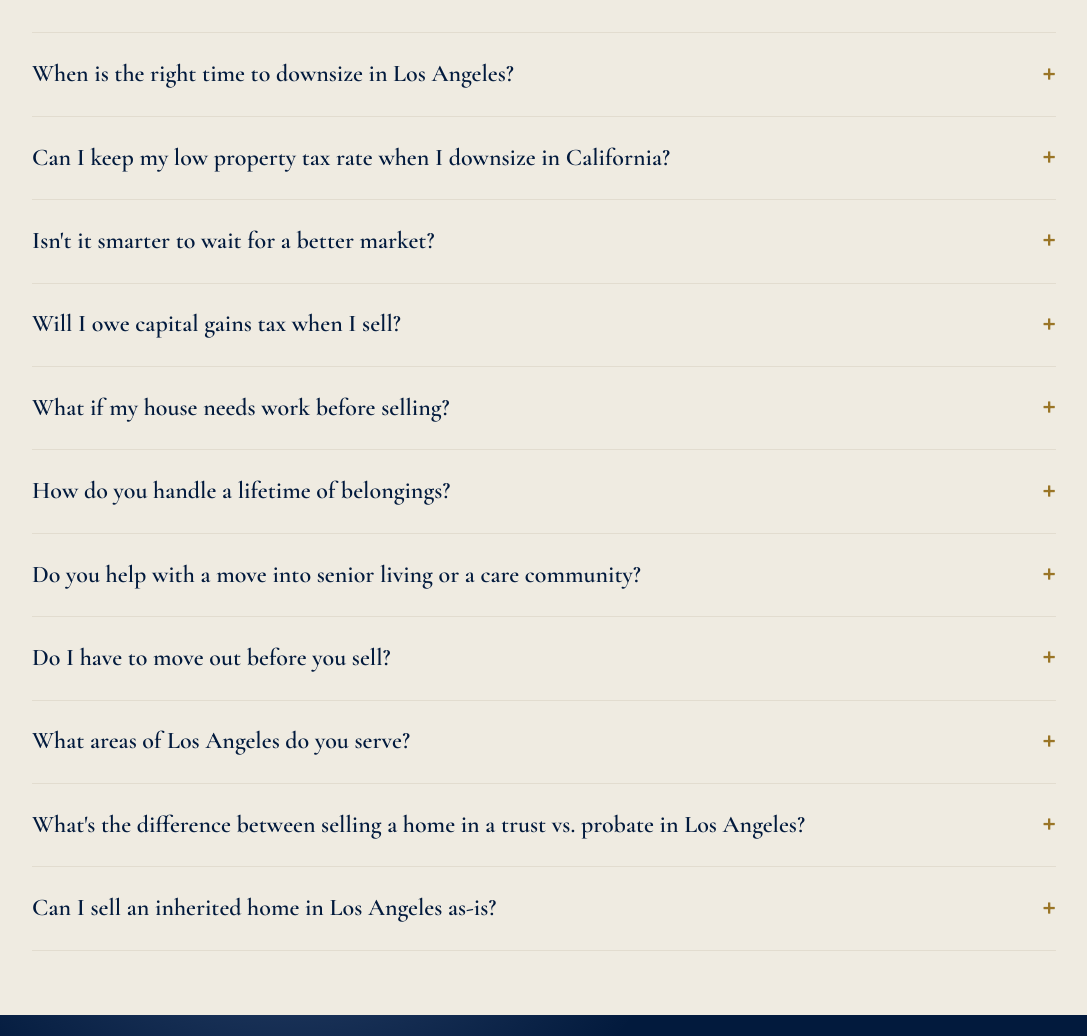
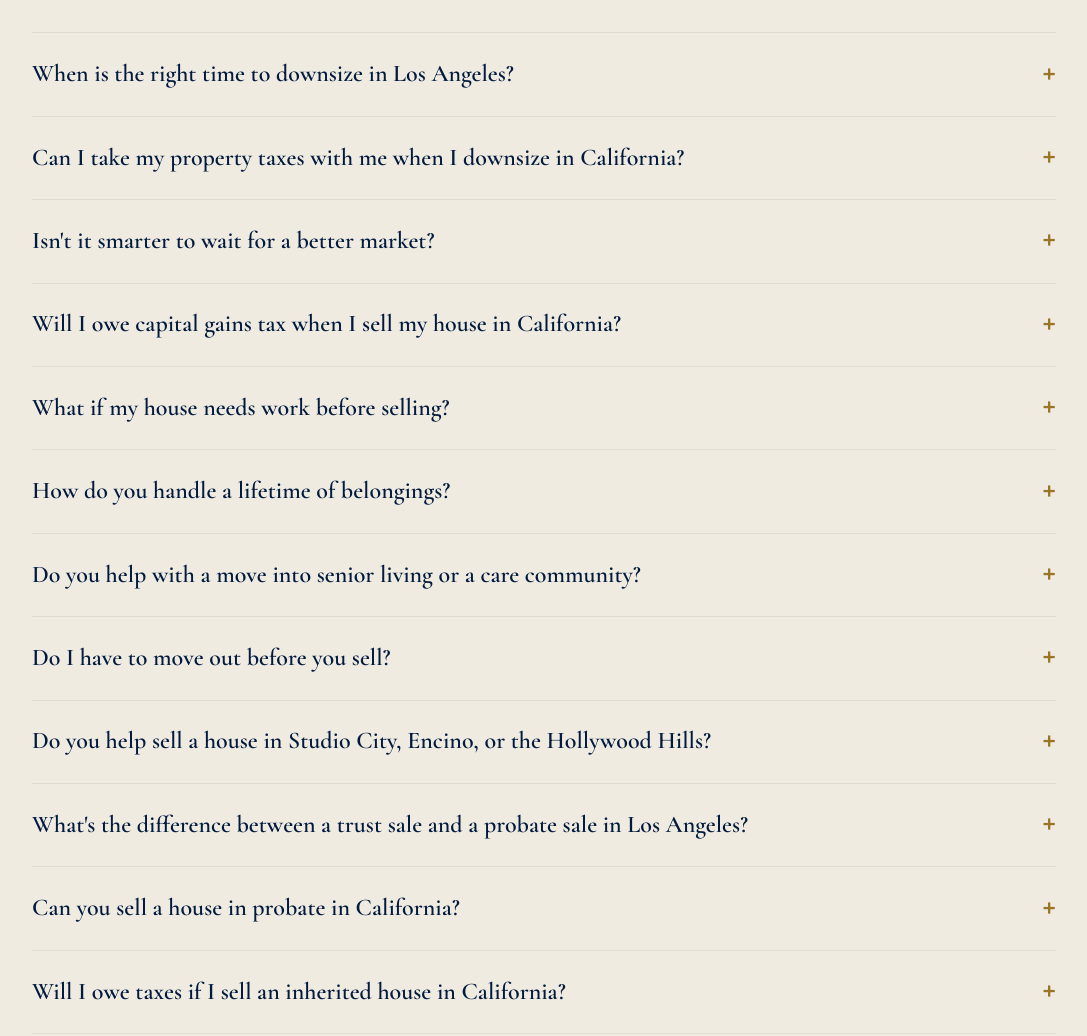
Before and after one commit to padillaadvisory/padilla-advisory-group, an Eleventy site: page src/index.njk in a window 1280 px wide. Shown: the part 7040-8076 px from the top of the page, without its empty margins (96-1183 px from the left). Built offline with nearby package versions, Linux system fonts and the light colour scheme; Eleventy itself is replaced by a stand-in of ours; files that its build step writes are made by us from their sources.

Commit message:
FAQ: tighten Prop 19 and capital gains answers, add probate and inherited-tax FAQs
- Retitle Prop 19 question around 'take property taxes with me'; add base year value transfer, price-difference and two-year replacement rules
- Capital gains: add 2-of-5-year ownership/use test
- Neighborhood FAQ rewritten around Studio City / Encino / Hollywood Hills
- Trust vs probate retitled; new FAQs: selling a house in probate, taxes on an inherited house
- Soften unsourced '$3,000 a month' carrying-cost claim
- FAQPage JSON-LD kept in sync with on-page FAQ

Co-Authored-By: Claude Sonnet 5.5 <noreply@anthropic.com>
Claude-Session: https://claude.ai/code/session_019aMS2C565sJcmdLLRGuNfv

```diff
--- a/src/index.njk
+++ b/src/index.njk
@@ -90,15 +90,17 @@ ogTitle: "Padilla Advisory Group | Downsizing & Inherited-Home Sales in Los Ange
   "@type": "FAQPage",
   "mainEntity": [
     {"@type":"Question","name":"When is the right time to downsize in Los Angeles?","acceptedAnswer":{"@type":"Answer","text":"The right time is usually when the home is costing you more than it gives back, in upkeep, stairs, taxes, or empty rooms. In Los Angeles, longtime owners often hold large amounts of equity, so timing is less about the market and more about your life. We help you weigh readiness, tax exposure, and pricing so the decision is made on your terms, not a deadline."}},
-    {"@type":"Question","name":"Can I keep my low property tax rate when I downsize in California?","acceptedAnswer":{"@type":"Answer","text":"Often, yes. If you're 55 or older, Proposition 19 lets you transfer your existing Prop 13 property tax base to a new home in California, up to three times in your lifetime. It's a major advantage most homeowners don't realize they have. The timing rules are strict, so talk to a tax professional or your agent before you list. This is general information, not tax advice."}},
-    {"@type":"Question","name":"Isn't it smarter to wait for a better market before selling?","acceptedAnswer":{"@type":"Answer","text":"Not always. While you wait, you're paying insurance, utilities, and maintenance, often $3,000 or more a month, on space you're not using. Waiting six months for a theoretical higher price can quietly cost tens of thousands in carrying costs. We run your actual numbers so the decision is based on math, not hope."}},
-    {"@type":"Question","name":"Will I owe capital gains tax when I sell my longtime home?","acceptedAnswer":{"@type":"Answer","text":"Possibly. A single homeowner can exclude up to $250,000 of gain and a married couple up to $500,000 on a primary residence, but longtime LA owners frequently exceed that because of decades of appreciation. The exact number depends on your cost basis and improvements, so we coordinate early with your CPA and factor it into the plan. This is general information, not tax advice."}},
+    {"@type":"Question","name":"Can I take my property taxes with me when I downsize in California?","acceptedAnswer":{"@type":"Answer","text":"Often, yes. If you're 55 or older, Prop 19 lets you transfer your low Prop 13 tax base (a base year value transfer) to a replacement home anywhere in California, up to three times. If the new home costs more, your taxable value rises only by the difference. The replacement home generally has to be bought or built within two years of your sale, so plan before you list. The rules are strict, so talk to a tax professional or your agent first. This is general information, not tax advice."}},
+    {"@type":"Question","name":"Isn't it smarter to wait for a better market before selling?","acceptedAnswer":{"@type":"Answer","text":"Not always. While you wait, you're paying insurance, utilities, and maintenance, often thousands of dollars a month, on space you're not using. Waiting six months for a theoretical higher price can quietly cost tens of thousands in carrying costs. We run your actual numbers so the decision is based on math, not hope."}},
+    {"@type":"Question","name":"Will I owe capital gains tax when I sell my house in California?","acceptedAnswer":{"@type":"Answer","text":"Possibly. If you've owned and lived in the home for at least 2 of the last 5 years, a single homeowner can exclude up to $250,000 of gain and a married couple up to $500,000, but longtime LA owners frequently exceed that after decades of appreciation. The exact number depends on your cost basis and improvements, so we coordinate early with your CPA and build it into the plan. This is general information, not tax advice."}},
     {"@type":"Question","name":"What if my house needs work before selling?","acceptedAnswer":{"@type":"Answer","text":"Most longtime homes do, and that is fine. We identify only the improvements that actually return more than they cost, arrange and manage the vendors, and can often defer payment until closing. You do not front cash or manage contractors yourself."}},
     {"@type":"Question","name":"How do you handle a lifetime of belongings?","acceptedAnswer":{"@type":"Answer","text":"We coordinate sorting, donation, estate sale, and clear-out as part of the process, on your pace. Nothing gets thrown out without your say. The goal is that you move once, into a home that already fits, without the boxes and the overwhelm."}},
     {"@type":"Question","name":"Do you help with a move into senior living or a care community?","acceptedAnswer":{"@type":"Answer","text":"Yes. Beyond selling the home, we guide seniors and their families through moves into care communities, with compassion, trusted resources, and zero added stress. It is one of the core reasons families call us."}},
     {"@type":"Question","name":"Do I have to move out before you sell the house?","acceptedAnswer":{"@type":"Answer","text":"No. We build the plan around your timeline, including options that let you sell first and move second, or secure your next place before listing. You should never feel homeless in the gap."}},
-    {"@type":"Question","name":"What areas of Los Angeles do you serve?","acceptedAnswer":{"@type":"Answer","text":"Beverly Hills, West Hollywood, Studio City, Sherman Oaks, Encino, Beachwood Canyon, the Hollywood Hills, Los Feliz, and the greater Westside, with our focus on the Westside and the Hills."}},
-    {"@type":"Question","name":"What's the difference between selling a home in a trust vs. probate in Los Angeles?","acceptedAnswer":{"@type":"Answer","text":"A trust sale happens when the home is held in a living trust, and the successor trustee can sell it according to the trust documents, without court supervision. A probate sale happens when there is no trust, and the court has to approve the sale. We handle both, working alongside your estate attorney so nothing stalls."}},
+    {"@type":"Question","name":"Do you help sell a house in Studio City, Encino, or the Hollywood Hills?","acceptedAnswer":{"@type":"Answer","text":"Yes. We sell homes in Studio City, Sherman Oaks, Encino, the Hollywood Hills, Beachwood Canyon, West Hollywood, Beverly Hills, Los Feliz, and across the Westside. We go deep on these neighborhoods rather than wide, so your home is priced by someone who knows the street."}},
+    {"@type":"Question","name":"What's the difference between a trust sale and a probate sale in Los Angeles?","acceptedAnswer":{"@type":"Answer","text":"A trust sale happens when the home is held in a living trust, and the successor trustee can sell it according to the trust documents, without court supervision. A probate sale happens when there is no trust: the executor or administrator needs authority first, and the court may need to approve the sale. We handle both as trust and probate sale specialists in Los Angeles, working alongside your attorney so nothing stalls."}},
+    {"@type":"Question","name":"Can you sell a house in probate in California?","acceptedAnswer":{"@type":"Answer","text":"Yes. Once the court appoints an executor or administrator, the home can be sold. With full authority under the Independent Administration of Estates Act, a sale can often close without court confirmation. Without it, the court confirms the sale and other buyers can overbid. As your probate realtor in Los Angeles, we work alongside your probate attorney so the sale stays on track."}},
+    {"@type":"Question","name":"Will I owe taxes if I sell an inherited house in California?","acceptedAnswer":{"@type":"Answer","text":"Usually little or no capital gains tax. Heirs generally receive a stepped-up basis equal to the home's value at the date of death, so only growth after that is taxed. The bigger issue is property tax: under Prop 19, an inherited home can be reassessed to current market value unless a child makes it their primary residence. Confirm the details with your CPA. This is general information, not tax advice."}},
     {"@type":"Question","name":"Can I sell an inherited home in Los Angeles as-is?","acceptedAnswer":{"@type":"Answer","text":"Yes. Heirs and trustees are never required to renovate before selling. We look at the property and tell you honestly whether a few targeted updates would return more than they cost, or whether selling as-is nets you the most with zero effort. Either way, you don't front cash or manage contractors."}}
   ]
 }
@@ -269,15 +271,17 @@ ogTitle: "Padilla Advisory Group | Downsizing & Inherited-Home Sales in Los Ange
       </div>
       <div class="reveal">
         <details><summary>When is the right time to downsize in Los Angeles?</summary><p>The right time is usually when the home is costing you more than it gives back, in upkeep, stairs, taxes, or empty rooms. In Los Angeles, longtime owners often hold large amounts of equity, so timing is less about the market and more about your life. We help you weigh readiness, tax exposure, and pricing so the decision is made on your terms, not a deadline.</p></details>
-        <details><summary>Can I keep my low property tax rate when I downsize in California?</summary><p>Often, yes. If you're 55 or older, Proposition 19 lets you transfer your existing Prop 13 property tax base to a new home in California, up to three times in your lifetime. It's a major advantage most homeowners don't realize they have. The timing rules are strict, so talk to a tax professional or your agent before you list. This is general information, not tax advice.</p></details>
-        <details><summary>Isn't it smarter to wait for a better market?</summary><p>Not always. While you wait, you're paying insurance, utilities, and maintenance, often $3,000 or more a month, on space you're not using. Waiting six months for a theoretical higher price can quietly cost tens of thousands in carrying costs. We run your actual numbers so the decision is based on math, not hope.</p></details>
-        <details><summary>Will I owe capital gains tax when I sell?</summary><p>Possibly. A single homeowner can exclude up to $250,000 of gain and a married couple up to $500,000 on a primary residence, but longtime LA owners frequently exceed that after decades of appreciation. The exact number depends on your cost basis and improvements, so we coordinate early with your CPA and build it into the plan. This is general information, not tax advice.</p></details>
+        <details><summary>Can I take my property taxes with me when I downsize in California?</summary><p>Often, yes. If you're 55 or older, Prop 19 lets you transfer your low Prop 13 tax base (a base year value transfer) to a replacement home anywhere in California, up to three times. If the new home costs more, your taxable value rises only by the difference. The replacement home generally has to be bought or built within two years of your sale, so plan before you list. The rules are strict, so talk to a tax professional or your agent first. This is general information, not tax advice.</p></details>
+        <details><summary>Isn't it smarter to wait for a better market?</summary><p>Not always. While you wait, you're paying insurance, utilities, and maintenance, often thousands of dollars a month, on space you're not using. Waiting six months for a theoretical higher price can quietly cost tens of thousands in carrying costs. We run your actual numbers so the decision is based on math, not hope.</p></details>
+        <details><summary>Will I owe capital gains tax when I sell my house in California?</summary><p>Possibly. If you've owned and lived in the home for at least 2 of the last 5 years, a single homeowner can exclude up to $250,000 of gain and a married couple up to $500,000, but longtime LA owners frequently exceed that after decades of appreciation. The exact number depends on your cost basis and improvements, so we coordinate early with your CPA and build it into the plan. This is general information, not tax advice.</p></details>
         <details><summary>What if my house needs work before selling?</summary><p>Most longtime homes do, and that's fine. We identify only the improvements that actually return more than they cost, arrange and manage the vendors, and can often defer payment until closing. You don't front cash or chase contractors.</p></details>
         <details><summary>How do you handle a lifetime of belongings?</summary><p>We coordinate sorting, donation, estate sale, and clear-out as part of the process, on your pace. Nothing leaves without your say. The goal is that you move once, into a home that already fits, without the boxes and the overwhelm.</p></details>
         <details><summary>Do you help with a move into senior living or a care community?</summary><p>Yes. Beyond selling the home, we guide seniors and their families through moves into care communities, with compassion, trusted resources, and zero added stress. It's one of the core reasons families call us.</p></details>
         <details><summary>Do I have to move out before you sell?</summary><p>No. We build the plan around your timeline, including options that let you sell first and move second, or secure your next place before listing. You should never feel homeless in the gap.</p></details>
-        <details><summary>What areas of Los Angeles do you serve?</summary><p>Beverly Hills, West Hollywood, Studio City, Sherman Oaks, Encino, Beachwood Canyon, the Hollywood Hills, Los Feliz, and the greater Westside, with our focus on the Westside and the Hills.</p></details>
-        <details><summary>What's the difference between selling a home in a trust vs. probate in Los Angeles?</summary><p>A trust sale happens when the home is held in a living trust, and the successor trustee can sell it according to the trust documents, without court supervision. A probate sale happens when there's no trust, and the court has to approve the sale. We handle both, working alongside your estate attorney so nothing stalls.</p></details>
+        <details><summary>Do you help sell a house in Studio City, Encino, or the Hollywood Hills?</summary><p>Yes. We sell homes in Studio City, Sherman Oaks, Encino, the Hollywood Hills, Beachwood Canyon, West Hollywood, Beverly Hills, Los Feliz, and across the Westside. We go deep on these neighborhoods rather than wide, so your home is priced by someone who knows the street.</p></details>
+        <details><summary>What's the difference between a trust sale and a probate sale in Los Angeles?</summary><p>A trust sale happens when the home is held in a living trust, and the successor trustee can sell it according to the trust documents, without court supervision. A probate sale happens when there is no trust: the executor or administrator needs authority first, and the court may need to approve the sale. We handle both as trust and probate sale specialists in Los Angeles, working alongside your attorney so nothing stalls.</p></details>
+        <details><summary>Can you sell a house in probate in California?</summary><p>Yes. Once the court appoints an executor or administrator, the home can be sold. With full authority under the Independent Administration of Estates Act, a sale can often close without court confirmation. Without it, the court confirms the sale and other buyers can overbid. As your probate realtor in Los Angeles, we work alongside your probate attorney so the sale stays on track.</p></details>
+        <details><summary>Will I owe taxes if I sell an inherited house in California?</summary><p>Usually little or no capital gains tax. Heirs generally receive a stepped-up basis equal to the home's value at the date of death, so only growth after that is taxed. The bigger issue is property tax: under Prop 19, an inherited home can be reassessed to current market value unless a child makes it their primary residence. Confirm the details with your CPA. This is general information, not tax advice.</p></details>
         <details><summary>Can I sell an inherited home in Los Angeles as-is?</summary><p>Yes. Heirs and trustees are never required to renovate before selling. We look at the property and tell you honestly whether a few targeted updates would return more than they cost, or whether selling as-is nets you the most with zero effort. Either way, you don't front cash or manage contractors.</p></details>
       </div>
     </div>
```
